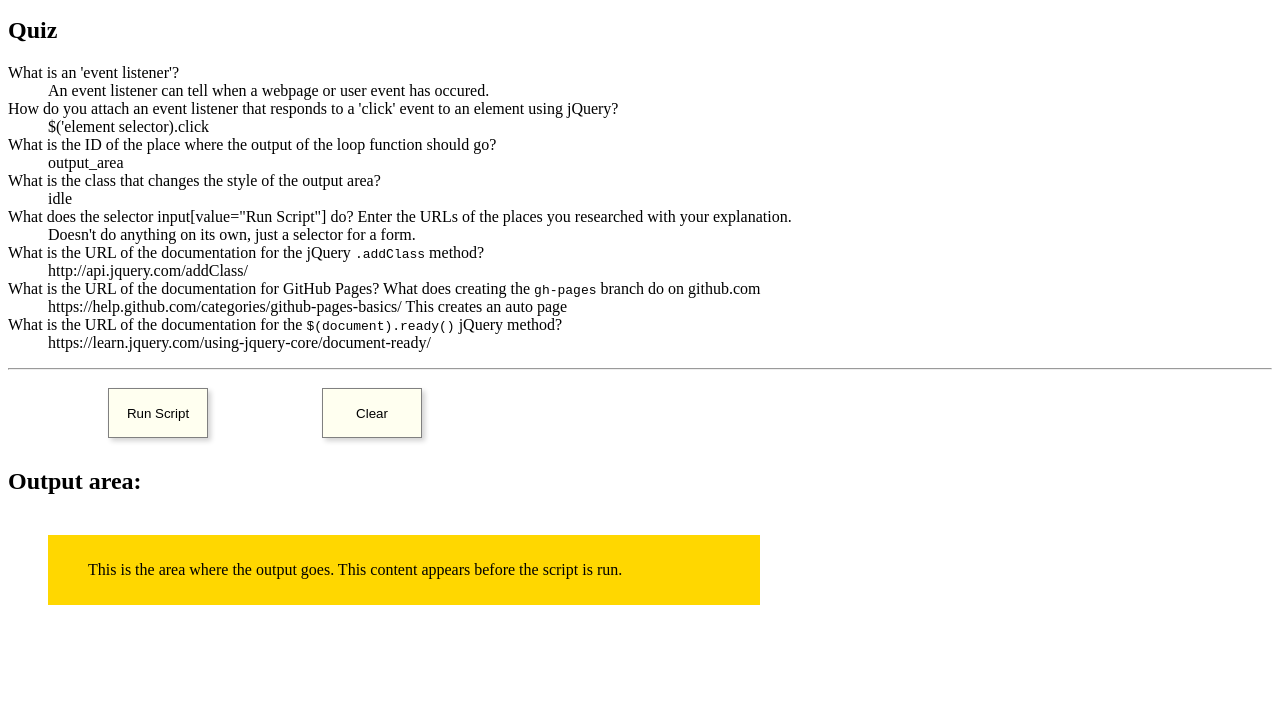
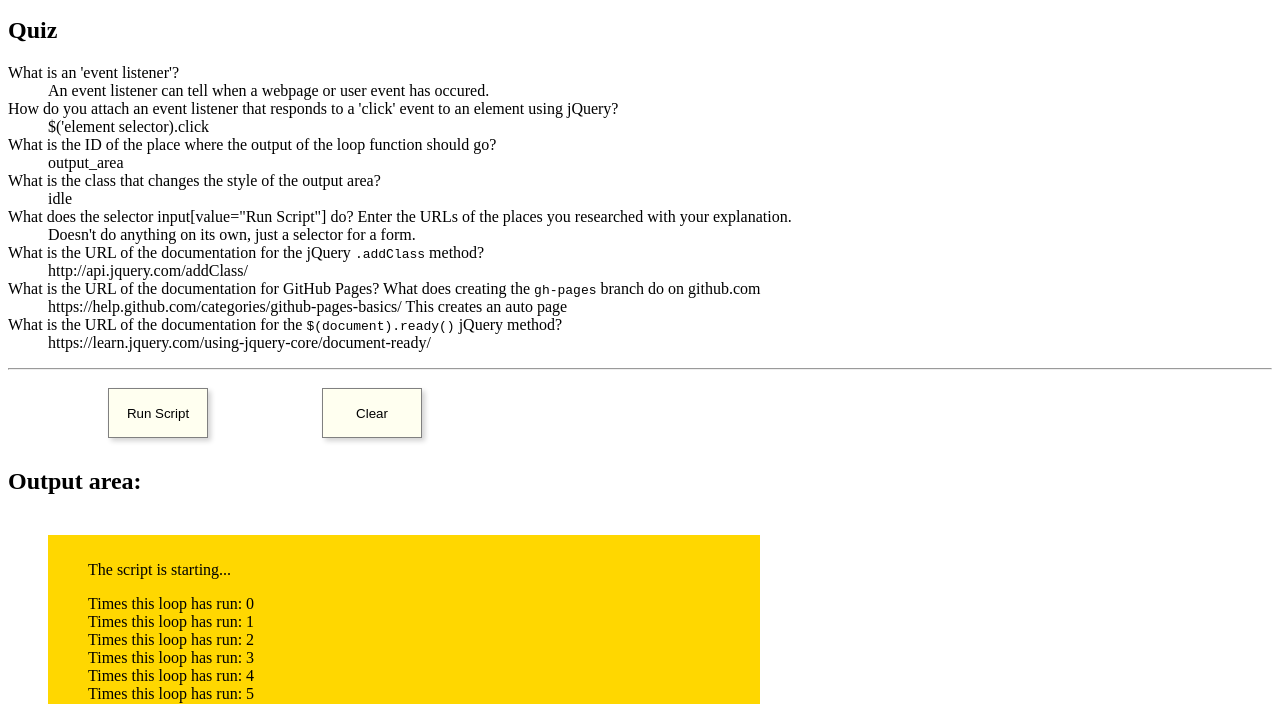
Before and after one commit to jamesmlink/jquery_exercise1, a plain HTML site: page index.html in a window 1280 px wide. Both pictures are taken after a click on the button "Run Script". Shown: the part 87-791 px from the top of the page. Drawn offline with nearby package versions, Linux system fonts and the light colour scheme.

Commit message:
fix loop function call

```diff
--- a/index.html
+++ b/index.html
@@ -58,17 +58,7 @@
         $('input[value="Run Script"]').click( function(){
           console.log('Caught a "Run Script" click event.');
           $("#output_area").addClass( 'selected');
-          function loop_and_display() {
-            var output_html;
-            var count = 0;
-            output_html="<p>The script is starting...</p>";
-            while (count<10) {
-              output_html= output_html + "Times this loop has run: "+ count +"<br />";
-              count++;
-            }
-          output_html += "<p>The script is done.</p>";
-          $("#output_area").html(output_html);
-          }
+          loop_and_display();
         });
 
         // attach an event listener to the Clear button here
@@ -86,6 +76,17 @@
         This function prepares a string variable with HTML and then uses jQuery
         to load the variable contents into the DOM.
       */
+      function loop_and_display() {
+        var output_html;
+        var count = 0;
+        output_html="<p>The script is starting...</p>";
+        while (count<10) {
+          output_html= output_html + "Times this loop has run: "+ count +"<br />";
+          count++;
+        }
+      output_html += "<p>The script is done.</p>";
+      $("#output_area").html(output_html);
+      }
 
     </script>
   </head>
```
